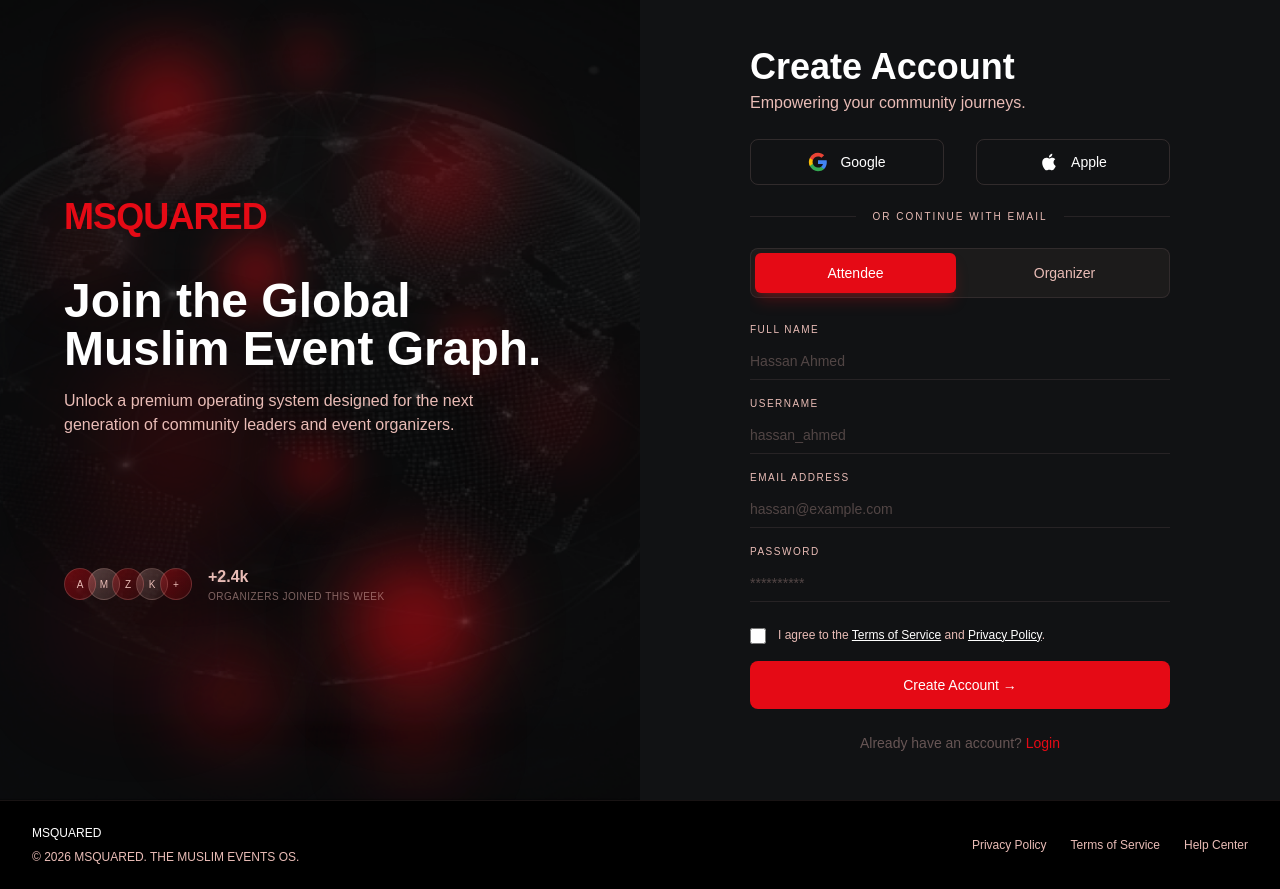
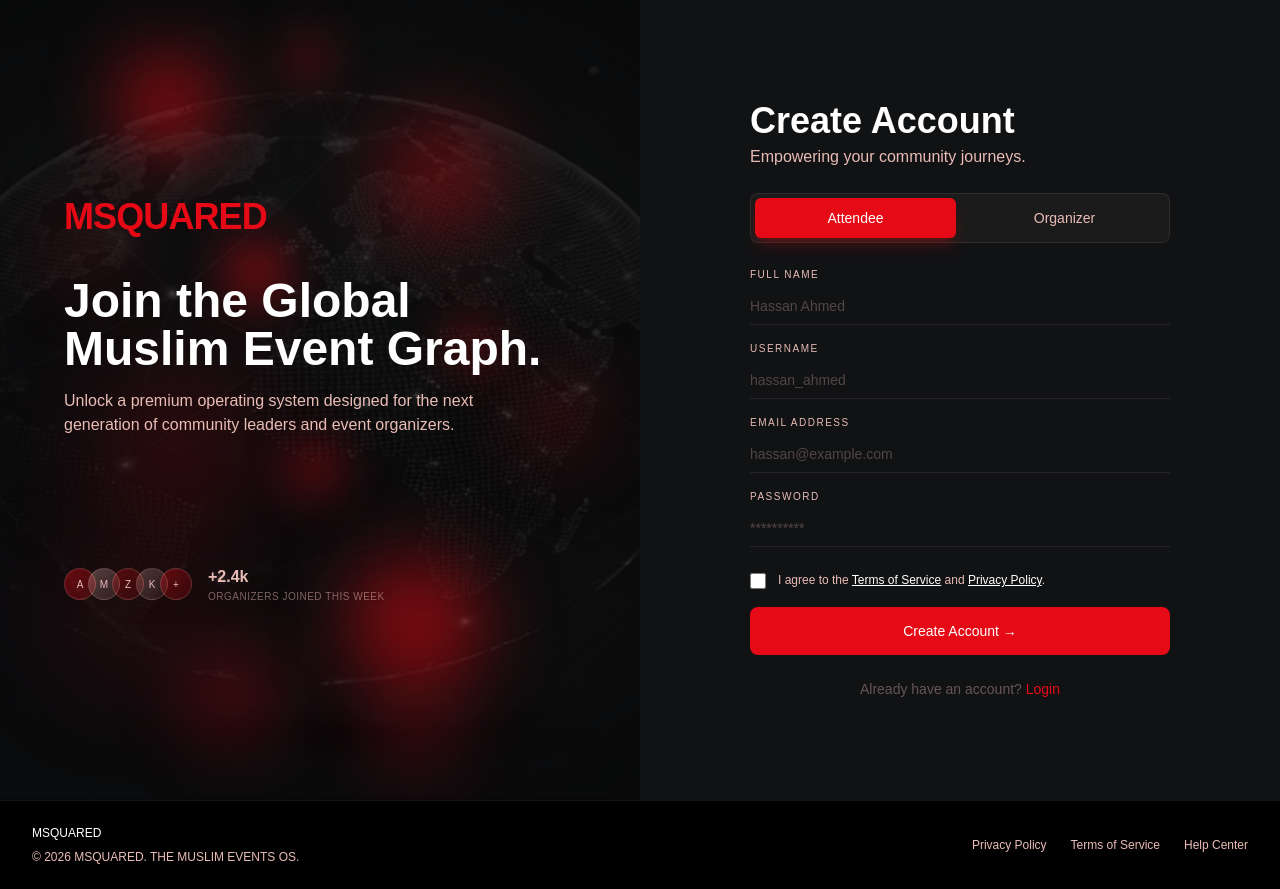
Before and after one commit to Saadnaeem453/msqaurd, a React (Vite) app: page /signup in a window 1280 px wide. Built offline with nearby package versions, Linux system fonts and the light colour scheme.

Commit message:
Remove social signup buttons and related UI elements from Signup page

```diff
--- a/src/pages/SignupPage/Signup.tsx
+++ b/src/pages/SignupPage/Signup.tsx
@@ -299,40 +299,6 @@
               {accountType === 'organizer' ? 'Start organizing events for your community.' : 'Empowering your community journeys.'}
             </p>
 
-            {/* Social Buttons */}
-            <div className="flex gap-8 mb-6">
-              <button
-                onClick={handleGoogleSignup}
-                disabled={loading}
-                className="w-full flex items-center justify-center gap-3 border border-secondary/15 hover:border-secondary/40 transition-colors bg-transparent text-white py-3 rounded-lg text-sm font-medium disabled:opacity-50"
-              >
-                <svg className="w-5 h-5" viewBox="0 0 24 24" fill="currentColor">
-                  <path d="M22.56 12.25c0-.78-.07-1.53-.2-2.25H12v4.26h5.92c-.26 1.37-1.04 2.53-2.21 3.31v2.77h3.57c2.08-1.92 3.28-4.74 3.28-8.09z" fill="#4285F4"/>
-                  <path d="M12 23c2.97 0 5.46-.98 7.28-2.66l-3.57-2.77c-.98.66-2.23 1.06-3.71 1.06-2.86 0-5.29-1.93-6.16-4.53H2.18v2.84C3.99 20.53 7.7 23 12 23z" fill="#34A853"/>
-                  <path d="M5.84 14.09c-.22-.66-.35-1.36-.35-2.09s.13-1.43.35-2.09V7.07H2.18C1.43 8.55 1 10.22 1 12s.43 3.45 1.18 4.93l2.85-2.22.81-.62z" fill="#FBBC05"/>
-                  <path d="M12 5.38c1.62 0 3.06.56 4.21 1.64l3.15-3.15C17.45 2.09 14.97 1 12 1 7.7 1 3.99 3.47 2.18 7.07l3.66 2.84c.87-2.6 3.3-4.53 6.16-4.53z" fill="#EA4335"/>
-                </svg>
-                Google
-              </button>
-              <button
-                onClick={handleAppleSignup}
-                disabled={loading}
-                className="w-full flex items-center justify-center gap-3 border border-secondary/15 hover:border-secondary/40 transition-colors bg-transparent text-white py-3 rounded-lg text-sm font-medium disabled:opacity-50"
-              >
-                <svg className="w-5 h-5" viewBox="0 0 24 24" fill="currentColor">
-                  <path d="M18.71 19.5c-.83 1.24-1.71 2.45-3.05 2.47-1.34.03-1.77-.79-3.29-.79-1.53 0-2 .77-3.27.82-1.31.05-2.3-1.32-3.14-2.53C4.25 17 2.94 12.45 4.7 9.39c.87-1.52 2.43-2.48 4.12-2.51 1.28-.02 2.5.87 3.29.87.78 0 2.26-1.07 3.8-.91.65.03 2.47.26 3.64 1.98-.09.06-2.17 1.28-2.15 3.81.03 3.02 2.65 4.03 2.68 4.04-.03.07-.42 1.44-1.38 2.83M13 3.5c.73-.83 1.94-1.46 2.94-1.5.13 1.17-.34 2.35-1.04 3.19-.69.85-1.83 1.51-2.95 1.42-.15-1.15.41-2.35 1.05-3.11z" fill="currentColor"/>
-                </svg>
-                Apple
-              </button>
-            </div>
-
-            {/* Divider */}
-            <div className="flex items-center gap-4 mb-6">
-              <div className="flex-1 h-px bg-secondary/10"></div>
-              <span className="text-secondary text-[10px] uppercase tracking-[0.2em] font-light">OR CONTINUE WITH EMAIL</span>
-              <div className="flex-1 h-px bg-secondary/10"></div>
-            </div>
-
             {/* Account Type Toggle */}
             <div className="flex gap-2 mb-6 p-1 bg-secondary/5 rounded-lg border border-secondary/10">
               <button
```
